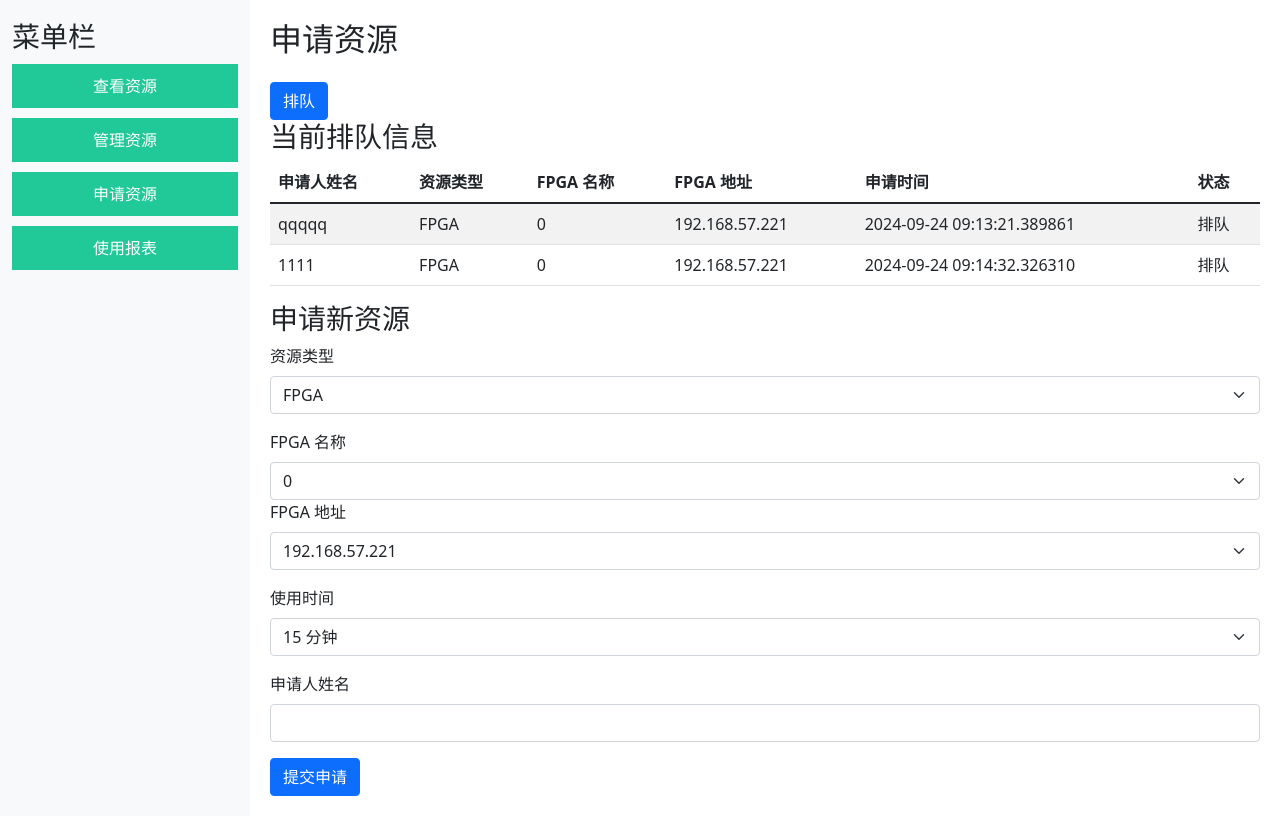
After one commit to luoxiafeng/resManager, a Flask app: page /apply_resources in a window 1280 px wide. The commit adds this page. Run offline with Flask 3, Linux system fonts and the light colour scheme; data comes from the database, SQL or seed files in the repository; both versions use the stored data as it was after the commit.

Commit message:
basic ok

```diff
--- a/app.py
+++ b/app.py
@@ -1,19 +1,32 @@
-# app.py (保持之前功能不变，修复 apply_resources 路由问题)
 from flask import Flask, render_template, request, redirect, url_for, flash
 from flask_sqlalchemy import SQLAlchemy
+from datetime import datetime
+from flask_migrate import Migrate
 
 app = Flask(__name__)
 app.config['SECRET_KEY'] = 'your_secret_key'
 app.config['SQLALCHEMY_DATABASE_URI'] = 'sqlite:///resources.db'
 db = SQLAlchemy(app)
-
+#migrate = Migrate(app, db)
 # 资源模型
 class Resource(db.Model):
     id = db.Column(db.Integer, primary_key=True)
     resource_type = db.Column(db.String(50), nullable=False)
     resource_name = db.Column(db.String(100), nullable=False)
     resource_address = db.Column(db.String(100), nullable=False)
+    is_busy = db.Column(db.Boolean, default=False)
+    assigned_to = db.Column(db.String(100))
+    assigned_time = db.Column(db.DateTime)
 
+# 资源排队模型
+class Queue(db.Model):
+    id = db.Column(db.Integer, primary_key=True)
+    applicant_name = db.Column(db.String(100), nullable=False)  # 申请人名称字段
+    resource_type = db.Column(db.String(50), nullable=False)
+    fpga_name = db.Column(db.String(100), nullable=True)  # 如果是FPGA
+    fpga_address = db.Column(db.String(100), nullable=True)
+    apply_time = db.Column(db.DateTime, default=datetime.utcnow)
+    status = db.Column(db.String(50), nullable=False)
 
 # 首页
 @app.route('/')
@@ -24,13 +37,15 @@ def index():
 @app.route('/manage_resources', methods=['GET', 'POST'])
 def manage_resources():
     if request.method == 'POST':
-        password = request.form['admin_password']
-        if password != 'intchains':
-            flash('管理员密码错误！', 'danger')
-            return redirect(url_for('manage_resources'))
+        action = request.form['action']
 
-        action = request.form['action']
         if action == 'add':
+            password = request.form['admin_password']
+            if password != 'intchains':
+                flash('管理员密码错误！', 'danger')
+                return redirect(url_for('manage_resources'))
+
+            # 添加资源逻辑
             new_resource = Resource(
                 resource_type=request.form['resource_type'],
                 resource_name=request.form['resource_name'],
@@ -39,7 +54,14 @@ def manage_resources():
             db.session.add(new_resource)
             db.session.commit()
             flash('资源添加成功！', 'success')
+
         elif action == 'delete':
+            password = request.form['admin_password']
+            if password != 'intchains':
+                flash('管理员密码错误！', 'danger')
+                return redirect(url_for('manage_resources'))
+
+            # 删除资源逻辑
             resource_name = request.form['resource_name']
             resource = Resource.query.filter_by(resource_name=resource_name).first()
             if resource:
@@ -48,48 +70,178 @@ def manage_resources():
                 flash('资源删除成功！', 'success')
             else:
                 flash('资源未找到！', 'warning')
+
+        elif action == 'release':
+            # 释放资源逻辑，无需密码
+            resource_name = request.form['resource_name']
+            resource = Resource.query.filter_by(resource_name=resource_name).first()
+            if resource and resource.is_busy:
+                resource.is_busy = False
+                resource.assigned_to = None
+                resource.assigned_time = None
+                db.session.commit()
+                flash(f'资源 {resource_name} 已释放！', 'success')
+            else:
+                flash(f'资源 {resource_name} 不存在或当前空闲！', 'warning')
+
         return redirect(url_for('manage_resources'))
 
     return render_template('manage_resources.html')
 
-# 申请资源页面（新定义的路由）
+# 申请资源页面
 @app.route('/apply_resources', methods=['GET', 'POST'])
 def apply_resources():
     if request.method == 'POST':
-        resource_name = request.form['resource_name']
-        resource = Resource.query.filter_by(resource_name=resource_name).first()
-        if resource:
-            flash(f'{resource_name} 已成功申请！', 'success')
+        if 'queue' in request.form:  # 当点击排队按钮时执行
+            # 查询第一个排队的用户并检查资源是否空闲
+            first_in_queue = Queue.query.first()
+            if first_in_queue:
+                # 检查是否有空闲资源
+                resource = Resource.query.filter_by(resource_type=first_in_queue.resource_type, is_busy=False).first()
+                if resource:
+                    # 分配资源给排队中的用户
+                    resource.is_busy = True
+                    resource.assigned_to = first_in_queue.applicant_name
+                    resource.assigned_time = datetime.utcnow()
+                    db.session.delete(first_in_queue)  # 删除该排队记录
+                    db.session.commit()
+                    flash(f'{resource.resource_type} 资源已分配给 {first_in_queue.applicant_name}！', 'success')
+                else:
+                    flash('当前无空闲资源。', 'warning')
+            return redirect(url_for('apply_resources'))
+
+        # 处理申请资源逻辑
+        resource_type = request.form['resource_type']
+        applicant_name = request.form['applicant_name']
+        usage_time = request.form['usage_time']
+
+        if resource_type == 'FPGA':
+            fpga_name = request.form['fpga_name']
+            fpga_address = request.form['fpga_address']
+            resource = Resource.query.filter_by(resource_name=fpga_name, resource_address=fpga_address).first()
         else:
-            flash(f'资源 {resource_name} 不存在！', 'warning')
+            resource = Resource.query.filter_by(resource_type=resource_type).first()
+
+        if resource and not resource.is_busy:
+            # 分配资源
+            resource.is_busy = True
+            resource.assigned_to = applicant_name
+            resource.assigned_time = datetime.utcnow()
+            db.session.commit()
+            flash(f'{resource_type} 资源已分配给 {applicant_name}！', 'success')
+        else:
+            # 创建新的排队记录
+            new_queue = Queue(
+                applicant_name=applicant_name,
+                resource_type=resource_type,
+                fpga_name=fpga_name,
+                fpga_address=fpga_address,
+                status='排队'
+            )
+            db.session.add(new_queue)
+            db.session.commit()
+            flash(f'{resource_type} 资源正忙，{applicant_name} 已进入排队。', 'warning')
+
         return redirect(url_for('apply_resources'))
-    return render_template('apply_resources.html')
+
+    # 查询所有排队的用户
+    queued_users = Queue.query.all()
+
+    # 查询所有 FPGA 资源
+    fpga_resources = Resource.query.filter_by(resource_type='FPGA').all()
+
+    return render_template('apply_resources.html', queued_users=queued_users, fpga_resources=fpga_resources)
+
+# 释放资源时，从排队列表中选取第一个用户
+@app.route('/release_resource/<int:resource_id>')
+def release_resource(resource_id):
+    resource = Resource.query.get(resource_id)
+    if resource:
+        resource.is_busy = False
+        resource.assigned_to = None
+        resource.assigned_time = None
+        db.session.commit()
+
+        # 从排队中选择第一个用户分配资源
+        next_in_queue = Queue.query.filter_by(resource_type=resource.resource_type).first()
+        if next_in_queue:
+            resource.is_busy = True
+            resource.assigned_to = next_in_queue.applicant_name
+            resource.assigned_time = datetime.utcnow()
+            db.session.delete(next_in_queue)  # 删除该排队记录
+            db.session.commit()
+            flash(f'{resource.resource_type} 资源已分配给 {next_in_queue.applicant_name}！', 'success')
+        else:
+            flash(f'{resource.resource_type} 资源已释放，当前无排队用户。', 'success')
+
+    return redirect(url_for('view_resources'))
+
+# 新增队列路由，检查是否有资源空闲并分配资源
+@app.route('/queue_resource', methods=['POST'])
+def queue_resource():
+    # 获取排队中的第一个人
+    first_user_in_queue = Queue.query.filter_by(status='排队').first()
+
+    if first_user_in_queue:
+        # 找到一个空闲的资源
+        free_resource = Resource.query.filter_by(is_busy=False).first()
+
+        if free_resource:
+            # 分配资源给排队中的第一个人
+            free_resource.assigned_to = first_user_in_queue.applicant_name  # 使用正确的字段名
+            free_resource.is_busy = True
+            free_resource.assigned_time = datetime.utcnow()
+
+            db.session.delete(first_user_in_queue)  # 将此人从排队中删除
+            db.session.commit()
+            flash(f'资源已分配给 {first_user_in_queue.applicant_name}', 'success')
+        else:
+            flash('没有空闲的资源', 'warning')
+    else:
+        flash('没有排队中的人', 'warning')
+
+    return redirect(url_for('apply_resources'))
+
+
 
 # 查看资源页面
 @app.route('/view_resources')
 def view_resources():
-    # 从数据库中按资源类型分类展示资源
-    resources_by_type = {}
     resources = Resource.query.all()
 
+    # 按类型分组资源
+    resources_by_type = {}
     for resource in resources:
-        if resource.resource_type not in resources_by_type:
-            resources_by_type[resource.resource_type] = []
-        resources_by_type[resource.resource_type].append(resource)
+        resource_type = resource.resource_type
+        if resource_type not in resources_by_type:
+            resources_by_type[resource_type] = []
+        resources_by_type[resource_type].append(resource)
 
+    # 渲染模板时传递 resources_by_type
     return render_template('view_resources.html', resources_by_type=resources_by_type)
+
 
 # 使用报表页面
 @app.route('/usage_report')
 def usage_report():
-    # 这里可以添加获取并显示资源使用报表的逻辑
     return render_template('usage_report.html')
+
+# 分配下一个排队资源
+def assign_next_resource():
+    next_in_queue = Queue.query.order_by(Queue.apply_time).first()
+    if next_in_queue:
+        # 分配资源
+        resource = Resource.query.filter_by(resource_type=next_in_queue.resource_type, is_busy=False).first()
+        if resource:
+            resource.is_busy = True
+            resource.assigned_to = next_in_queue.applicant_name
+            resource.assigned_time = datetime.utcnow()
+            db.session.delete(next_in_queue)  # 从队列中删除
+            db.session.commit()
 
 # 初始化数据库
 with app.app_context():
     db.create_all()
 
 if __name__ == '__main__':
-    with app.app_context():
-        db.create_all()
     app.run(debug=True)
--- /dev/null
+++ b/templates/apply_resources.html
@@ -0,0 +1,104 @@
+<!-- apply_resources.html -->
+{% extends "base.html" %}
+
+{% block content %}
+<h2>申请资源</h2>
+
+<!-- 排队按钮 -->
+<form method="POST" action="{{ url_for('queue_resource') }}">
+    <button type="submit" class="btn btn-primary mt-3">排队</button>
+</form>
+
+<!-- 展示当前排队信息 -->
+<h3>当前排队信息</h3>
+<table class="table table-striped">
+    <thead>
+        <tr>
+            <th>申请人姓名</th>
+            <th>资源类型</th>
+            <th>FPGA 名称</th>
+            <th>FPGA 地址</th>
+            <th>申请时间</th>
+            <th>状态</th>
+        </tr>
+    </thead>
+    <tbody>
+        {% for queue in queued_users %}
+        <tr>
+            <td>{{ queue.applicant_name }}</td>
+            <td>{{ queue.resource_type }}</td>
+            <td>{{ queue.fpga_name }}</td>
+            <td>{{ queue.fpga_address }}</td>
+            <td>{{ queue.apply_time }}</td>
+            <td>{{ queue.status }}</td>
+        </tr>
+        {% endfor %}
+    </tbody>
+</table>
+
+<!-- 申请资源表单 -->
+<h3>申请新资源</h3>
+<form id="applyResourceForm" method="POST">
+    <div class="mb-3">
+        <label for="resource_type" class="form-label">资源类型</label>
+        <select id="resource_type" name="resource_type" class="form-select" onchange="showFpgaFields()">
+            <option value="FPGA" selected>FPGA</option>
+            <option value="SOC">SOC</option>
+            <option value="CAMERA">CAMERA</option>
+            <option value="ROUTER">ROUTER</option>
+        </select>
+    </div>
+
+    <!-- FPGA 名称和地址的下拉列表 -->
+    <div class="mb-3" id="fpgaFields">
+        <label for="fpga_name" class="form-label">FPGA 名称</label>
+        <select id="fpga_name" name="fpga_name" class="form-select">
+            {% for resource in fpga_resources %}
+            <option value="{{ resource.resource_name }}">{{ resource.resource_name }}</option>
+            {% endfor %}
+        </select>
+
+        <label for="fpga_address" class="form-label">FPGA 地址</label>
+        <select id="fpga_address" name="fpga_address" class="form-select">
+            {% for resource in fpga_resources %}
+            <option value="{{ resource.resource_address }}">{{ resource.resource_address }}</option>
+            {% endfor %}
+        </select>
+    </div>
+
+    <div class="mb-3">
+        <label for="usage_time" class="form-label">使用时间</label>
+        <select id="usage_time" name="usage_time" class="form-select">
+            <option value="15">15 分钟</option>
+            <option value="30">30 分钟</option>
+            <option value="45">45 分钟</option>
+            <option value="360">6 小时</option>
+        </select>
+    </div>
+
+    <div class="mb-3">
+        <label for="applicant_name" class="form-label">申请人姓名</label>
+        <input type="text" id="applicant_name" name="applicant_name" class="form-control" required>
+    </div>
+
+    <button type="submit" class="btn btn-primary">提交申请</button>
+</form>
+
+<script>
+    function showFpgaFields() {
+        var resourceType = document.getElementById('resource_type').value;
+        var fpgaFields = document.getElementById('fpgaFields');
+        if (resourceType === 'FPGA') {
+            fpgaFields.style.display = 'block';
+        } else {
+            fpgaFields.style.display = 'none';
+        }
+    }
+
+    // 页面加载时默认显示 FPGA 名称和地址的下拉列表
+    document.addEventListener('DOMContentLoaded', function() {
+        showFpgaFields();
+    });
+</script>
+
+{% endblock %}
```
Also changed, not shown: templates/manage_resources.html (+5 -5 lines), templates/view_resources.html (+8 -4 lines), instance/resources.db.
